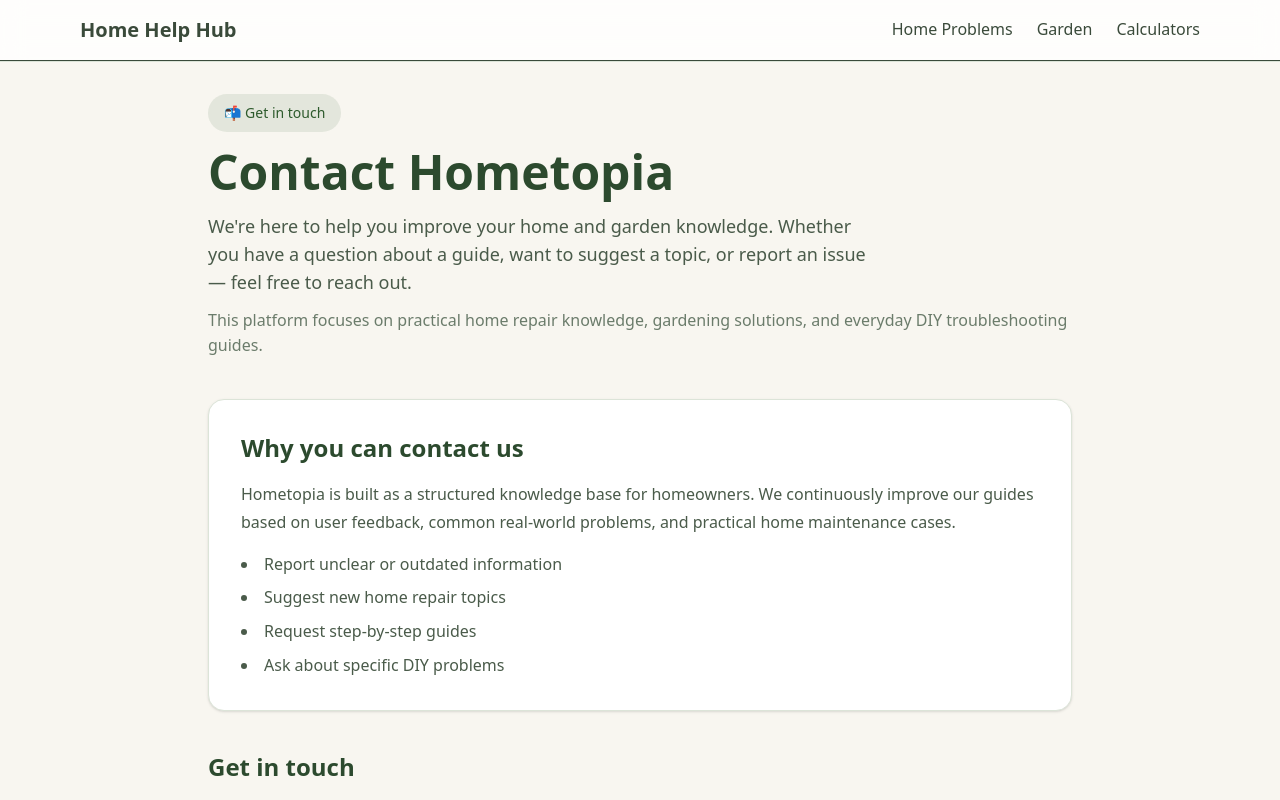
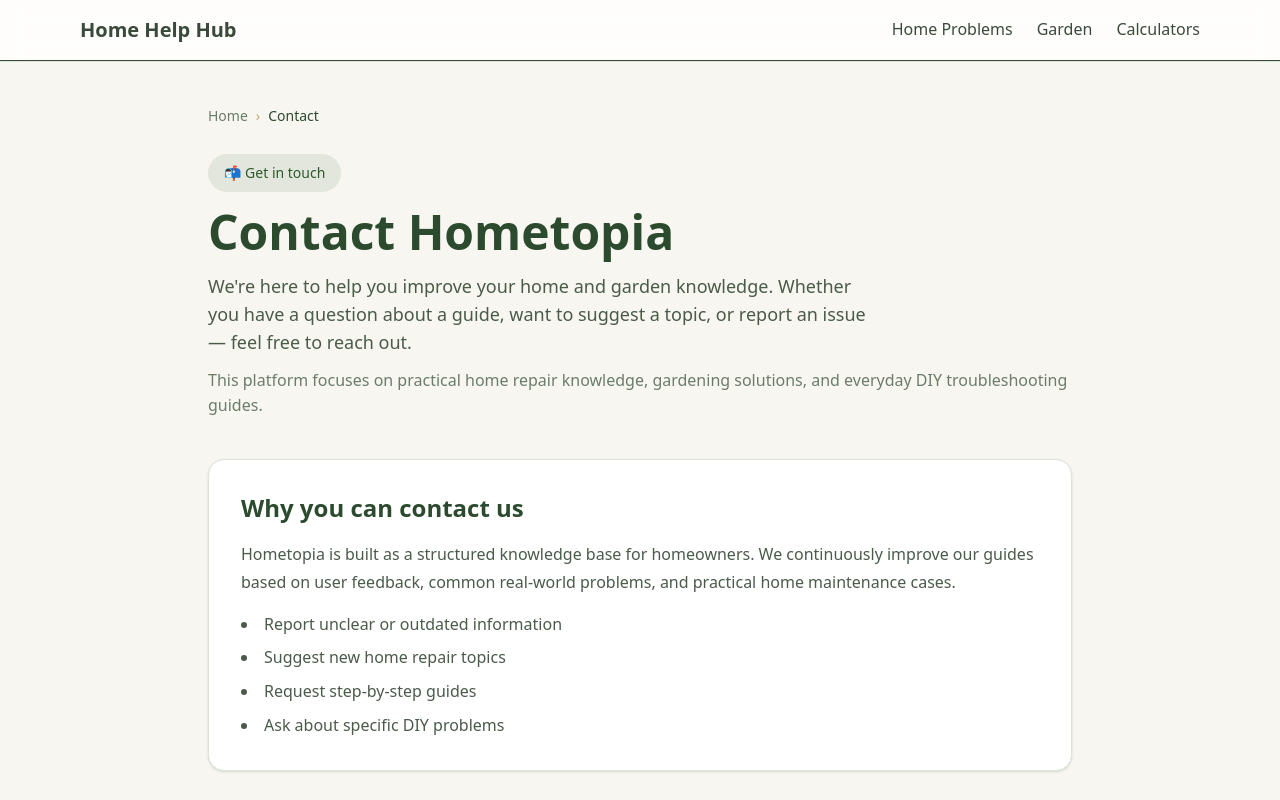
Before and after one commit to MikolajRz/home-help-hub, a Next.js app: page /contact in a window 1280 px wide. Shown: the top 800 px of the page. Built offline with nearby package versions, Linux system fonts and the light colour scheme; no server answers.

Commit message:
Small changes

```diff
--- a/app/about/page.tsx
+++ b/app/about/page.tsx
@@ -1,5 +1,6 @@
 import type { Metadata } from "next";
 import Link from "next/link";
+import Breadcrumbs from "@/components/Breadcrumbs";
 
 export const metadata: Metadata = {
   title: "About Hometopia | Home & Garden Solutions",
@@ -14,6 +15,14 @@ export default function AboutPage() {
   return (
     <main className="min-h-screen bg-[#f8f6f0]">
       <div className="max-w-4xl mx-auto px-4 py-2">
+
+        {/* BREADCRUMBS - DODAJ TO */}
+        <Breadcrumbs
+          items={[
+            { label: "Home", href: "/" },
+            { label: "About", href: "/about" },
+          ]}
+        />
 
         {/* HERO */}
         <div className="mb-10">
--- a/app/categories/home-calculators/page.tsx
+++ b/app/categories/home-calculators/page.tsx
@@ -1,4 +1,5 @@
 import Link from "next/link";
+import Breadcrumbs from "@/components/Breadcrumbs";
 
 export const metadata = {
   title: "Home Calculators - Free DIY Tools | Hometopia",
@@ -10,6 +11,16 @@ export default function HomeCalculatorsPage() {
   return (
     <main className="min-h-screen bg-[#f8f6f0] py-2">
       <div className="max-w-6xl mx-auto px-4">
+
+        {/* BREADCRUMBS */}
+        <div className="mb-6">
+          <Breadcrumbs
+            items={[
+              { label: "Home", href: "/" },
+              { label: "Calculators", href: "/categories/home-calculators" },
+            ]}
+          />
+        </div>
 
         {/* HEADER */}
         <div className="text-center mb-12">
--- a/app/contact/page.tsx
+++ b/app/contact/page.tsx
@@ -1,5 +1,6 @@
 import type { Metadata } from "next";
 import Link from "next/link";
+import Breadcrumbs from "@/components/Breadcrumbs";
 
 export const metadata: Metadata = {
   title: "Contact | Hometopia",
@@ -22,8 +23,18 @@ export const metadata: Metadata = {
 export default function ContactPage() {
   return (
     <main className="min-h-screen bg-[#f8f6f0]">
+      <div className="max-w-4xl mx-auto px-4 pt-2 pb-10">
+
+        {/* BREADCRUMBS */}
+        <Breadcrumbs
+          items={[
+            { label: "Home", href: "/" },
+            { label: "Contact", href: "/contact" },
+          ]}
+        />
+
         {/* HERO */}
-      <section className="max-w-4xl mx-auto px-4 pt-2 pb-10">
+        <div className="mt-4">
           <div className="inline-block bg-[#2d5a2c]/10 rounded-full px-4 py-1.5 mb-4">
             <span className="text-sm font-medium text-[#2d5a2c]">📬 Get in touch</span>
           </div>
@@ -38,7 +49,8 @@ export default function ContactPage() {
             This platform focuses on practical home repair knowledge, gardening
             solutions, and everyday DIY troubleshooting guides.
           </p>
-      </section>
+        </div>
+      </div>
 
       {/* TRUST / E-E-A-T */}
       <section className="max-w-4xl mx-auto px-4 pb-10">
--- a/components/Breadcrumbs.tsx
+++ b/components/Breadcrumbs.tsx
@@ -13,7 +13,7 @@ export default function Breadcrumbs({
   return (
     <nav
       aria-label="Breadcrumb"
-      className="text-sm text-gray-500 py-4"
+      className="text-sm py-3"
     >
       <ol className="flex flex-wrap items-center gap-2">
         {items.map((item, index) => (
@@ -22,20 +22,20 @@ export default function Breadcrumbs({
             className="flex items-center gap-2"
           >
             {index === items.length - 1 ? (
-              <span className="font-medium text-gray-900">
+              <span className="font-medium text-[#2c4a2e]">
                 {item.label}
               </span>
             ) : (
               <Link
                 href={item.href}
-                className="hover:text-black transition"
+                className="text-[#6b7c6b] hover:text-[#2d5a2c] transition-colors"
               >
                 {item.label}
               </Link>
             )}
 
             {index < items.length - 1 && (
-              <span className="text-gray-400">›</span>
+              <span className="text-[#c4a86b] text-sm">›</span>
             )}
           </li>
         ))}
```
Lines whose indentation alone changed are shown as unchanged.
